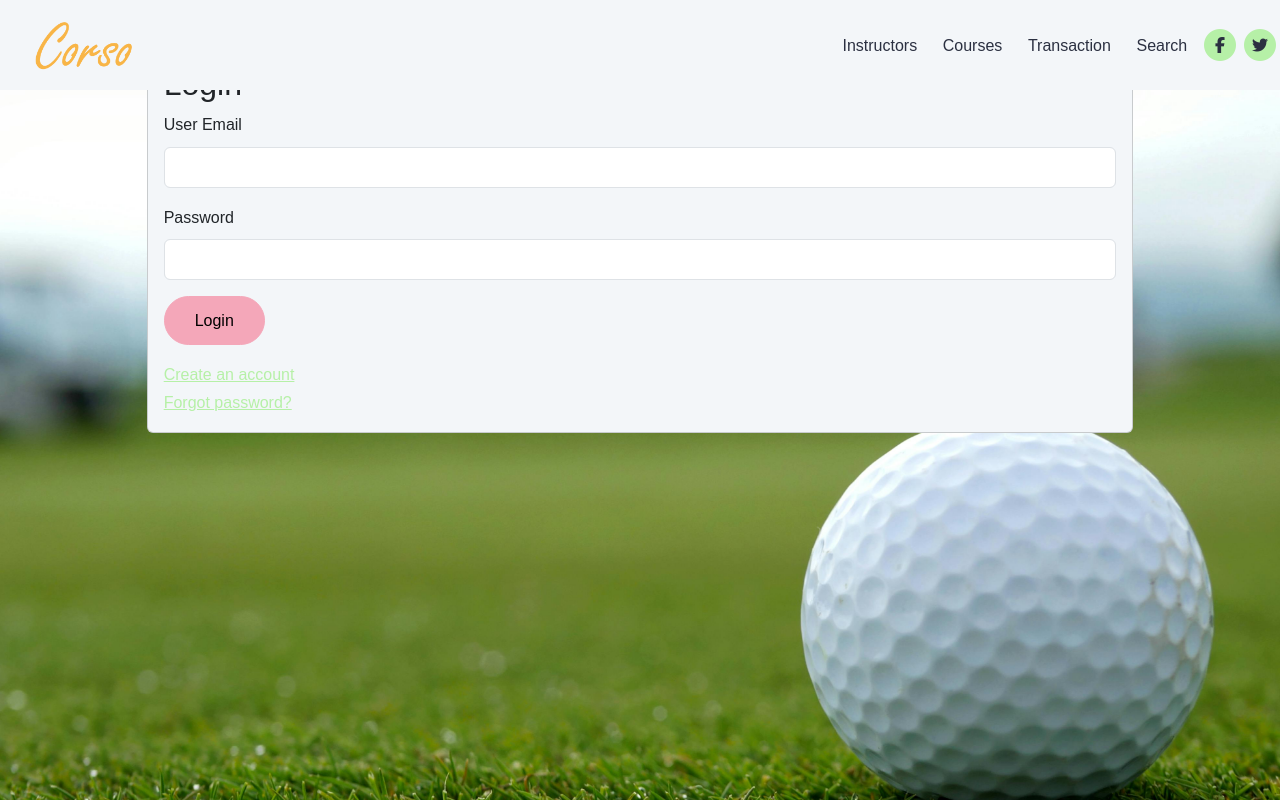
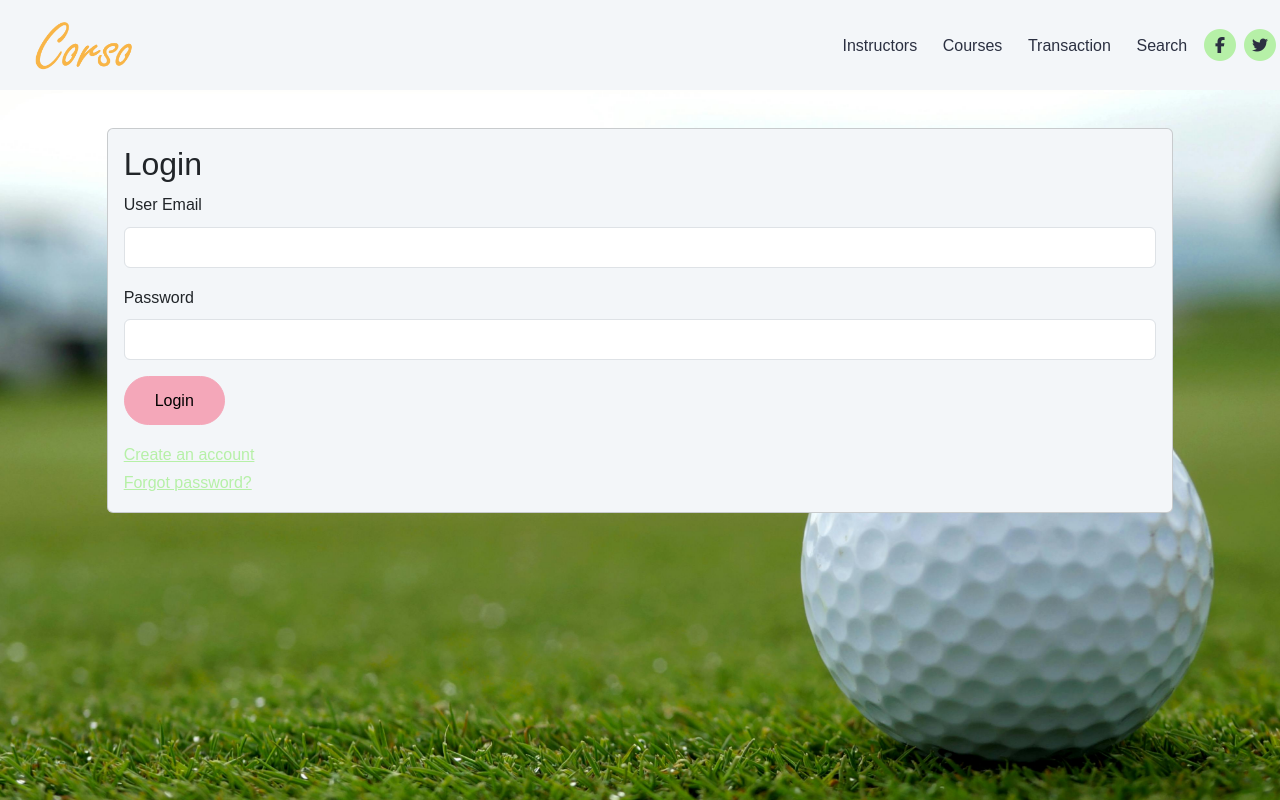
Before and after one commit to kuanhc96/freelance-login-frontend, a Vue app: page /login in a window 1280 px wide. Shown: the top 800 px of the page. Built offline with nearby package versions, Linux system fonts and the light colour scheme.

Commit message:
move stuff under navbar

```diff
--- a/src/assets/scss/styles.scss
+++ b/src/assets/scss/styles.scss
@@ -1,4 +1,4 @@
-#app {
+section {
     min-height: 1000px;
     background: url('../images/golfOnGrass.jpg') center center no-repeat;
     background-size: cover;
--- a/src/components/ui/BaseCard.vue
+++ b/src/components/ui/BaseCard.vue
@@ -1,6 +1,6 @@
 <template>
-  <div class="d-flex justify-content-center m-5">
-    <div class="card base-card bg-light col-md-10">
+  <div class="d-flex justify-content-center">
+    <div class="card base-card bg-light col-md-10 mt-7">
       <div class="card-body">
         <h2 class="card-title">{{cardTitle}}</h2>
         <slot></slot>
```
